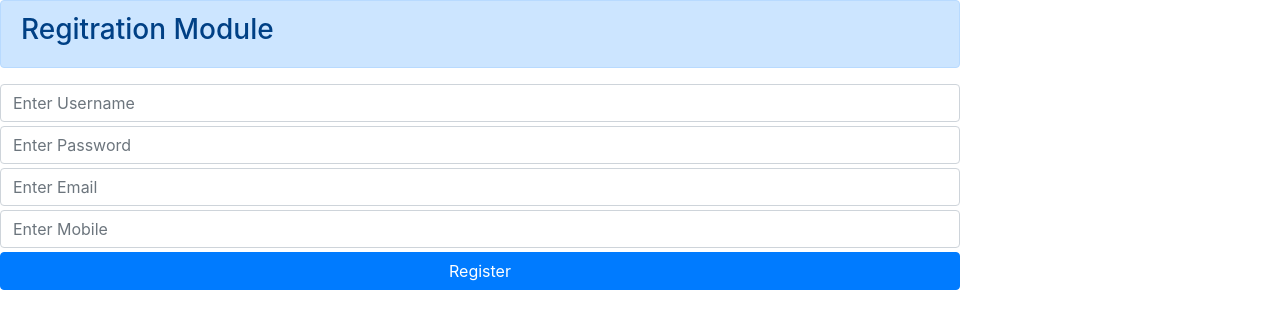
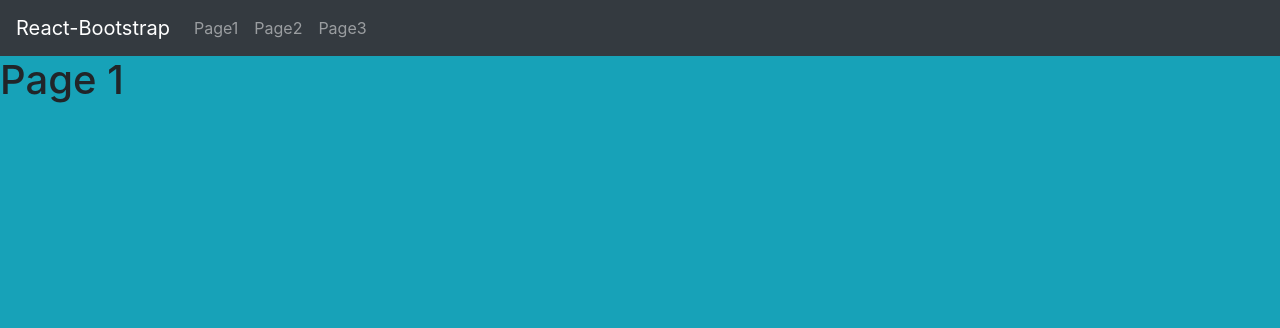
Before and after one commit to programmer1062/react-app2, a React (Create React App) app: page / in a window 1280 px wide. Shown: the top 328 px of the page. Built offline with nearby package versions, Linux system fonts and the light colour scheme.

Commit message:
Routing with navigation (One page to another page)

```diff
--- a/src/App.js
+++ b/src/App.js
@@ -1,29 +1,59 @@
 import logo from "./logo.svg";
 import "./App.css";
 
-import { Login } from "./views/Login";
-import { Registration } from "./views/Registration";
-import { ForgotPass } from "./views/ForgotPass";
-import { BrowserRouter as Router, Route, Switch } from "react-router-dom";
+import { Page1 } from "./pages/Page1";
+import { Page2 } from "./pages/Page2";
+import { Page3 } from "./pages/Page3";
+import "bootstrap/dist/css/bootstrap.min.css";
+
+import { BrowserRouter as Router, Link, Route, Switch } from "react-router-dom";
+import {
+  Button,
+  Form,
+  FormControl,
+  Nav,
+  Navbar,
+  NavDropdown,
+} from "react-bootstrap";
 
 export default function App() {
   return (
     <Router>
+      {/* avigation Logic */}
+      <Navbar bg="dark" expand="lg" variant="dark" className="sticky-top">
+        <Link to="/">
+          <Navbar.Brand href="#home">React-Bootstrap</Navbar.Brand>
+        </Link>
+        <Navbar.Toggle aria-controls="basic-navbar-nav" />
+        <Navbar.Collapse id="basic-navbar-nav">
+          <Nav className="mr-auto">
+            <Link to="/page1">
+              <Nav.Link href="#home">Page1</Nav.Link>
+            </Link>
+            <Link to="/page2">
+              <Nav.Link href="#link">Page2</Nav.Link>
+            </Link>
+            <Link to="/page3">
+              <Nav.Link href="#link">Page3</Nav.Link>
+            </Link>
+          </Nav>
+        </Navbar.Collapse>
+      </Navbar>
+
+      {/* Router logic */}
       <Switch>
-        <Route path="/" exact>
-          <Registration />
+        <Route path="/page1">
+          <Page1 />
+        </Route>
+        <Route path="/page2">
+          <Page2 />
+        </Route>
+        <Route path="/page3">
+          <Page3 />
         </Route>
 
-        <Route path="/page1" exact>
-          <Registration />
-        </Route>
-
-        <Route path="/page2" exact>
-          <Login />
-        </Route>
-
-        <Route path="/page3" exact>
-          <ForgotPass />
+        <Route path="/">
+          <Page1 />
         </Route>
       </Switch>
     </Router>
--- /dev/null
+++ b/src/pages/Page1.js
@@ -0,0 +1,7 @@
+export function Page1() {
+  return (
+    <div className="bg-info" style={{ height: "100vh" }}>
+      <h1>Page 1</h1>
+    </div>
+  );
+}
--- /dev/null
+++ b/src/pages/Page2.js
@@ -0,0 +1,7 @@
+export function Page2() {
+  return (
+    <div className="bg-secondary" style={{ height: "100vh" }}>
+      <h1>Page 2</h1>
+    </div>
+  );
+}
--- /dev/null
+++ b/src/pages/Page3.js
@@ -0,0 +1,7 @@
+export function Page3() {
+  return (
+    <div className="bg-success" style={{ height: "100vh" }}>
+      <h1>Page 3</h1>
+    </div>
+  );
+}
```
